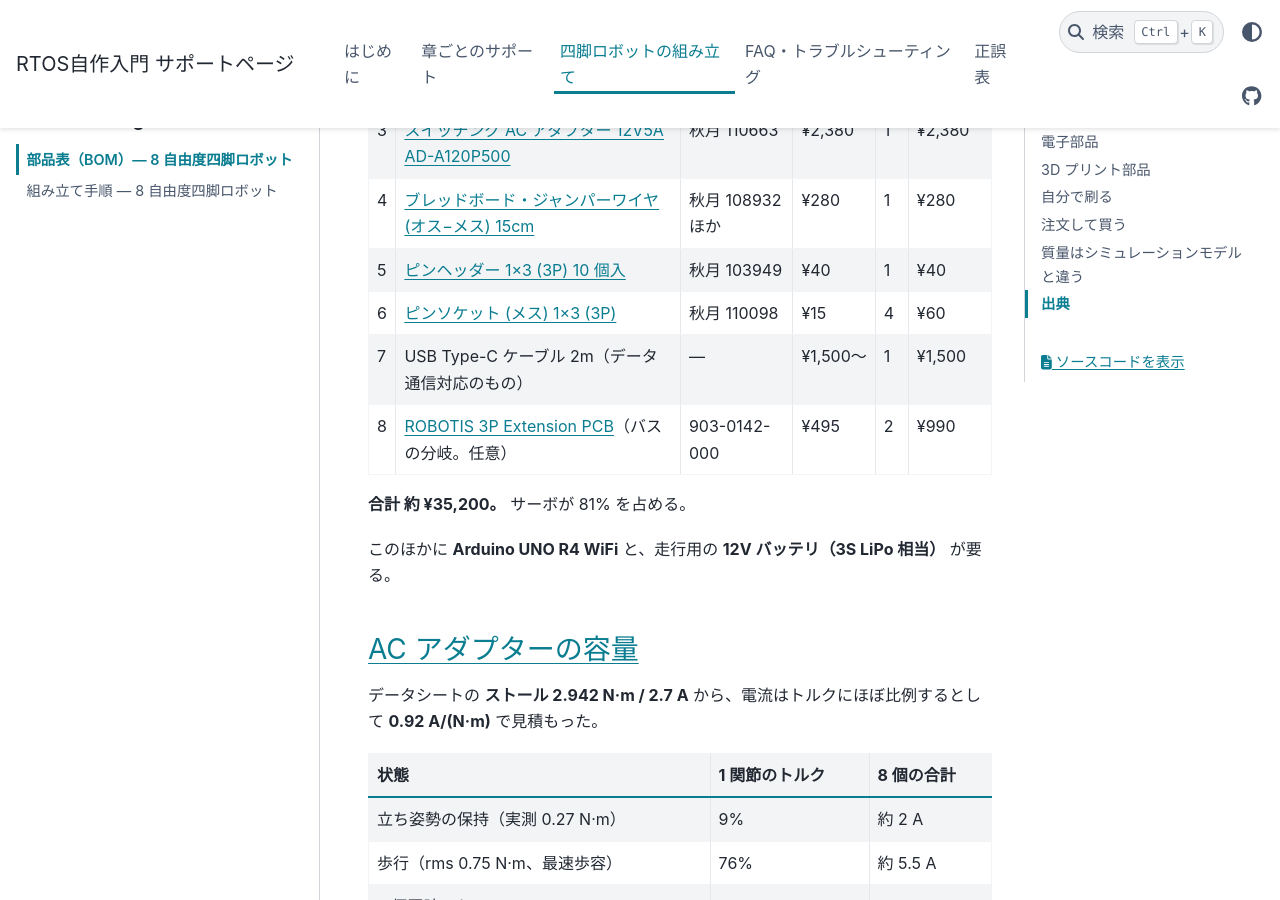
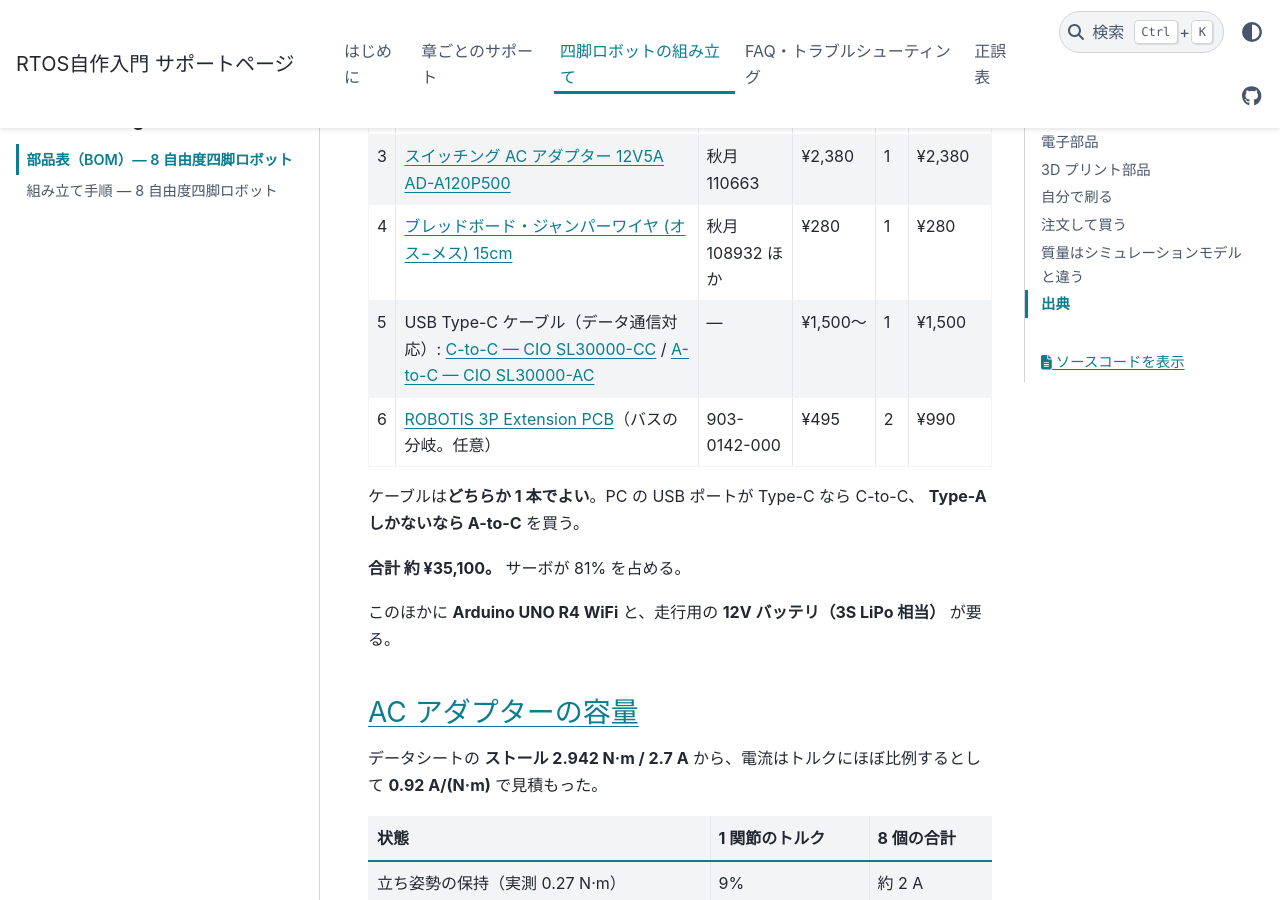
Before and after one commit to iory/build-your-own-arduino-rtos, a Sphinx documentation site: the page built from docs/ja/source/hardware/bom.md, in a window 1280 px wide and 900 px high, scrolled down 952 px. Built offline with Sphinx 7.4.7 and the PyData theme 0.15.4, drawn with Linux system fonts in a browser that asks for light colours; some of the changed text lies outside the part shown.

Commit message:
docs(bom): drop the pin header/socket rows, link concrete USB cables
The 1x3 pin header and socket were only for hardening the Arduino-side
jumper connection and are not needed for the build — the wiring note
now just says jumper wires suffice and DIY a header if you want it
rigid. The USB cable row links CIO SL30000 silicone cables (C-to-C
B0B2PQ5N71, A-to-C B09LC5T7YL) with a note that one of the two is
enough — A-to-C if the PC has only Type-A ports. Total drops to
~¥35,100.

```diff
--- a/docs/ja/source/hardware/bom.md
+++ b/docs/ja/source/hardware/bom.md
@@ -17,12 +17,13 @@
 | 2 | [シリアルバスサーボドライバーボード (Waveshare 25514)](https://akizukidenshi.com/catalog/g/g131227/) | 秋月 131227 | ¥1,280 | 1 | ¥1,280 |
 | 3 | [スイッチング AC アダプター 12V5A AD-A120P500](https://akizukidenshi.com/catalog/g/g110663/) | 秋月 110663 | ¥2,380 | 1 | ¥2,380 |
 | 4 | [ブレッドボード・ジャンパーワイヤ (オス−メス) 15cm](https://akizukidenshi.com/catalog/g/g108932/) | 秋月 108932 ほか | ¥280 | 1 | ¥280 |
-| 5 | [ピンヘッダー 1×3 (3P) 10 個入](https://akizukidenshi.com/catalog/g/g103949/) | 秋月 103949 | ¥40 | 1 | ¥40 |
-| 6 | [ピンソケット (メス) 1×3 (3P)](https://akizukidenshi.com/catalog/g/g110098/) | 秋月 110098 | ¥15 | 4 | ¥60 |
-| 7 | USB Type-C ケーブル 2m（データ通信対応のもの） | — | ¥1,500〜 | 1 | ¥1,500 |
-| 8 | [ROBOTIS 3P Extension PCB](https://e-shop.robotis.co.jp/product.php?id=96)（バスの分岐。任意） | 903-0142-000 | ¥495 | 2 | ¥990 |
+| 5 | USB Type-C ケーブル（データ通信対応）: [C-to-C — CIO SL30000-CC](https://www.amazon.co.jp/dp/B0B2PQ5N71) / [A-to-C — CIO SL30000-AC](https://www.amazon.co.jp/dp/B09LC5T7YL) | — | ¥1,500〜 | 1 | ¥1,500 |
+| 6 | [ROBOTIS 3P Extension PCB](https://e-shop.robotis.co.jp/product.php?id=96)（バスの分岐。任意） | 903-0142-000 | ¥495 | 2 | ¥990 |
 
-**合計 約 ¥35,200。** サーボが 81% を占める。
+ケーブルは**どちらか 1 本でよい**。PC の USB ポートが Type-C なら C-to-C、
+**Type-A しかないなら A-to-C** を買う。
+
+**合計 約 ¥35,100。** サーボが 81% を占める。
 
 このほかに **Arduino UNO R4 WiFi** と、走行用の **12V バッテリ（3S LiPo 相当）** が要る。
 
@@ -108,9 +109,9 @@
 「Arduino から UART で叩く」を切り替える。立ち上げと校正は USB 側が早いので、
 **両方使えるようにしておくとよい**。
 
-サーボの 3 ピンコネクタと、#5/#6 の 2.54 mm ピンヘッダは**別物**。#5/#6 は Arduino 側専用で、
-まずはジャンパーワイヤ 3 本（ボードの UART ヘッダ ←→ D0/D1/GND）で足りる。
-歩行中に抜けると転倒するので、固くしたいときにピンヘッダで自作する。
+Arduino とボードの接続はジャンパーワイヤ 3 本
+（ボードの UART ヘッダ ←→ D0/D1/GND）で足りる。歩行中に抜けると転倒するので、
+固くしたいときは 2.54 mm のピンヘッダ・ピンソケットで自作する。
 
 ### バスの分岐（任意）
 
```
